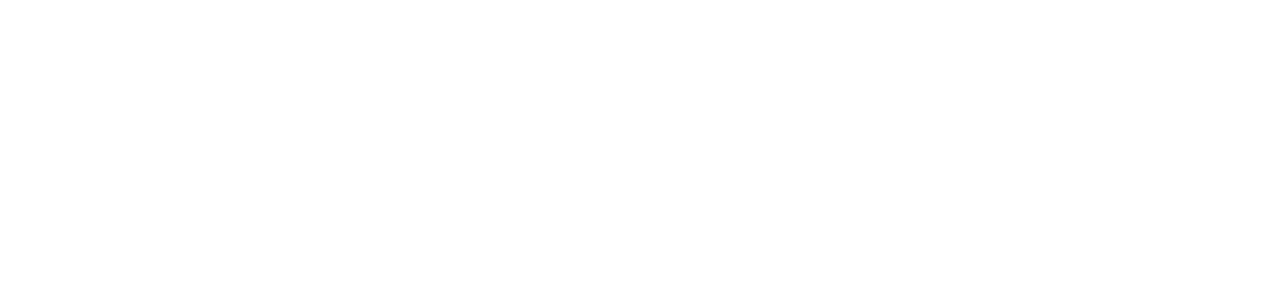
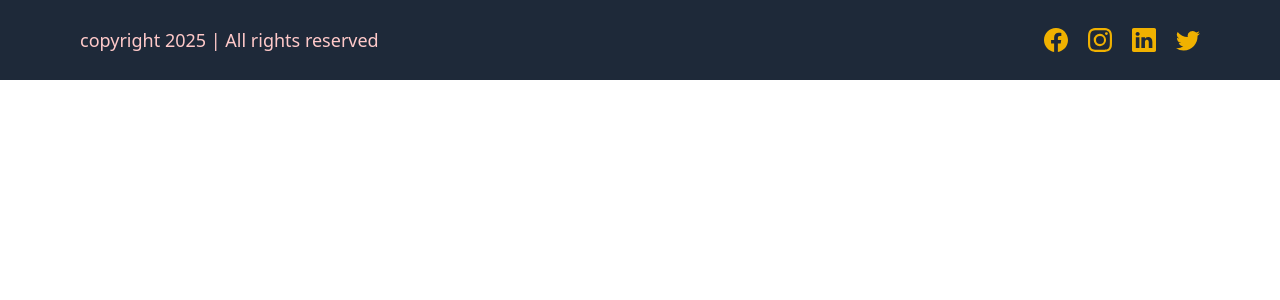
Before and after one commit to Geetika991/frontend-project, a React app in the folder frontend/: page / in a window 1280 px wide. Before the commit this address had no page. Shown: the top 300 px of the page. Built offline with nearby package versions, Linux system fonts and the light colour scheme; the HTML template or start-up script is replaced by a standard one.

Commit message:
add footer component

```diff
--- a/frontend/src/App.jsx
+++ b/frontend/src/App.jsx
@@ -1,9 +1,11 @@
 import { Routes } from 'react-router-dom'
+import Footer from './Components/Footer'
 
 const App = () => {
   return (
     <>
-    <Routes></Routes>
+    <Footer/>
+    {/* <Routes></Routes> */}
     </>
   )
 }
--- /dev/null
+++ b/frontend/src/Components/Footer.jsx
@@ -0,0 +1,32 @@
+import React from "react";
+import { BsFacebook, BsInstagram, BsLinkedin, BsTwitter } from "react-icons/bs";
+
+const Footer = () => {
+  const currentDate = new Date();
+  const year = currentDate.getFullYear();
+  return (
+    <>
+      <footer className="relative left-0 bottom-0 h-[10vh] flex flex-col sm:flex-row items-center justify-between text-white bg-gray-800 py-5 sm:px-20">
+        <section className="text-lg text-red-200">
+          copyright {year} | All rights reserved
+        </section>
+        <section className="flex items-center justify-center gap-5 text-2xl text-white">
+          <a className="hover: text-yellow-500  transform-all ease-in-out duration-300">
+            <BsFacebook />
+          </a>
+          <a className="hover: text-yellow-500  transform-all ease-in-out duration-300">
+            <BsInstagram />
+          </a>
+          <a className="hover: text-yellow-500  transform-all ease-in-out duration-300">
+            <BsLinkedin />
+          </a>
+          <a className="hover: text-yellow-500  transform-all ease-in-out duration-300">
+            <BsTwitter />
+          </a>
+        </section>
+      </footer>
+    </>
+  );
+};
+
+export default Footer;
```
